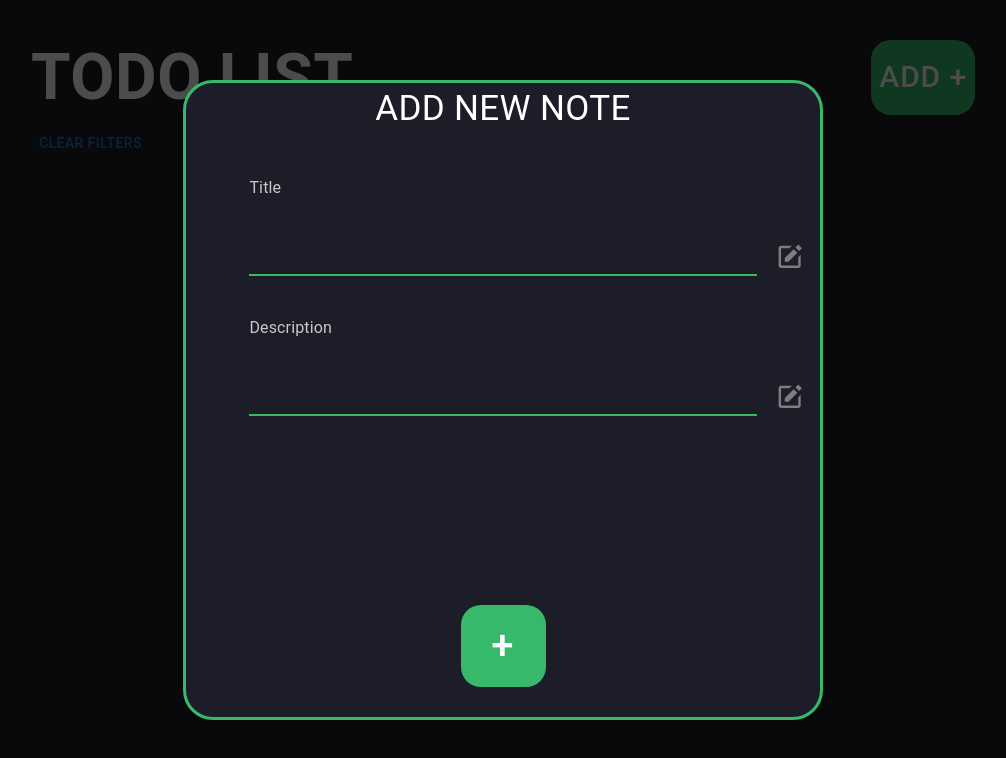
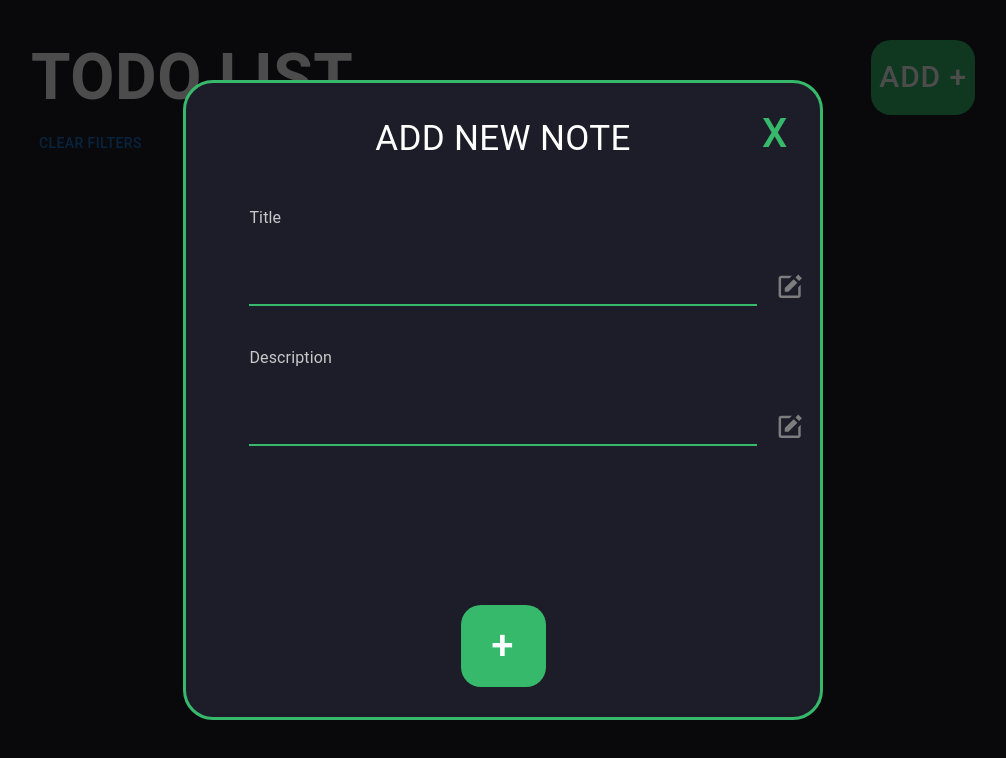
Before and after one commit to wldbrrt/ToDo_React, a React (Create React App) app: page /#/ in a window 1280 px wide. Both pictures are taken after a click on the button "ADD +". Shown: the top 758 px of the page, without its empty margins (137-1143 px from the left). Built offline with nearby package versions, Linux system fonts and the light colour scheme.

Commit message:
feat: add popup close button

```diff
--- a/src/components/EditorPopup/EditableInput/style.ts
+++ b/src/components/EditorPopup/EditableInput/style.ts
@@ -84,6 +84,7 @@ export const text = {
   wordWrap: "break-word",
   maxHeight: "150px",
   overflowY: "auto",
+  cursor: "text",
 
   "::-webkit-scrollbar": {
     width: "30px",
--- a/src/components/EditorPopup/EditorPopup.tsx
+++ b/src/components/EditorPopup/EditorPopup.tsx
@@ -1,19 +1,16 @@
-import { Box, Button, TextField, Typography } from "@mui/material";
+import { Box, Button, Typography } from "@mui/material";
 import {
   editorWrapper,
   editorBackground,
   editorTitle,
-  todoTitle,
-  todoDescription,
   editorAddButton,
-  descriptionText,
+  closeButton,
 } from "./style";
 import { POPUP_NOTE_DESCRIPTION, POPUP_NOTE_TITLE } from "./constants";
 import { FilterButtonsGroup } from "../Header/FilterButtonsGroup/FilterButtonsGroup";
 import { useEffect, useState } from "react";
 import { useDebounce } from "../../store/hooks";
 import React from "react";
-import { mainColors } from "../../ui/palette";
 import { EditableInput } from "./EditableInput/EditableInput";
 import { getFiltredTags } from "../../utils/getFiltredTags";
 type EditorPopupProps = {
@@ -53,29 +50,17 @@ export const EditorPopup = ({
       <Box sx={editorBackground}></Box>
       <Box sx={editorWrapper}>
         <Typography sx={editorTitle}>{title}</Typography>
-        {/* <TextField
-          sx={todoTitle}
-          value={titleValue}
-          onChange={(e) => setTitleValue(e.target.value)}
-        /> */}
+        <Button sx={closeButton} onClick={(e) => closeHandler(false)}>
+          X
+        </Button>
+
         <EditableInput
           title={POPUP_NOTE_TITLE}
           value={titleValue}
           setTags={setTags}
           setDescriptionValue={setTitleValue}
         />
-        {/* <TextField
-          sx={todoDescription}
-          placeholder={POPUP_NOTE_DESCRIPTION}
-          value={descriptionValue}
-          onChange={(e) => {
-            setDescriptionValue(e.target.value);
-            setTags(getFiltredTags(e.target.value));
-          }}
-        />
-        <Typography sx={descriptionText}>
-          {hightlightText(descriptionValue).map((el) => el)}
-        </Typography> */}
+
         <EditableInput
           title={POPUP_NOTE_DESCRIPTION}
           value={descriptionValue}
--- a/src/components/EditorPopup/style.ts
+++ b/src/components/EditorPopup/style.ts
@@ -26,7 +26,7 @@ export const editorWrapper = {
   flexDirection: "column",
   alignItems: "center",
   gap: "40px",
-  paddingBottom: "30px",
+  padding: "30px 0",
 };
 
 export const editorTitle = {
@@ -100,3 +100,15 @@ export const editorAddButton = {
     background: mainColors.green,
   },
 };
+
+export const closeButton = {
+  position: "absolute",
+  color: mainColors.green,
+  fontSize: "40px",
+  right: "2%",
+  top: "10px",
+  "&:hover": {
+    color: mainColors.white,
+    background: "none",
+  },
+};
```
